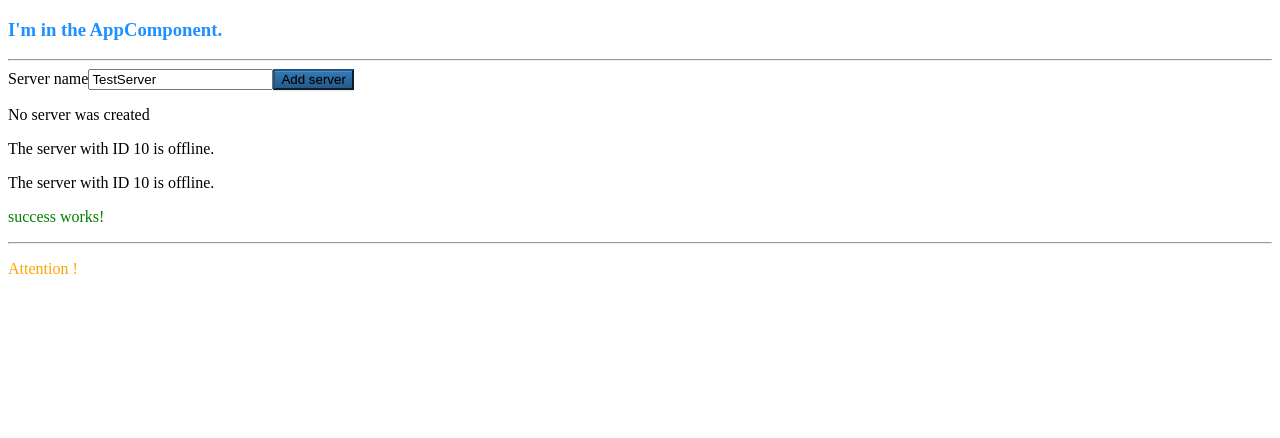
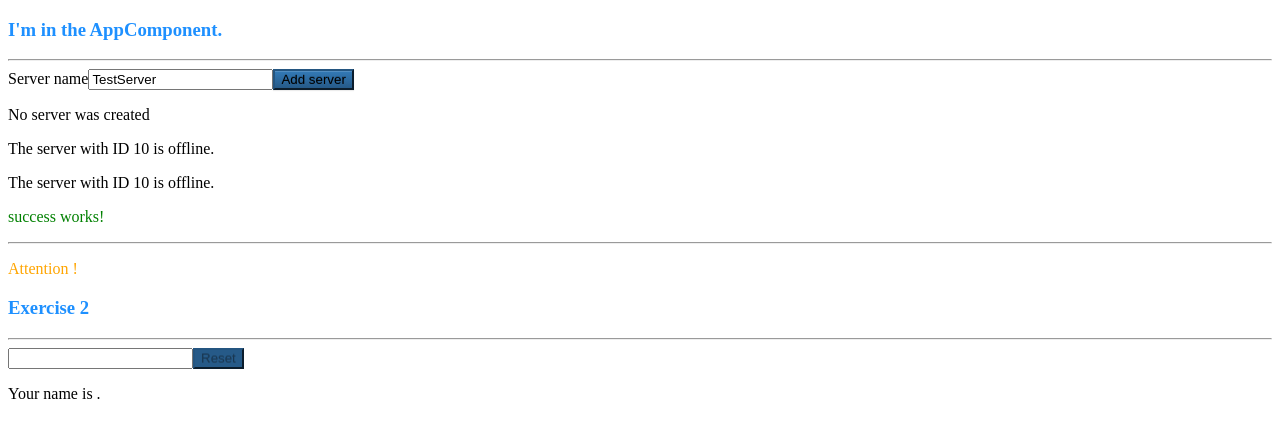
Before and after one commit to gwellan/angular, an Angular app in the folder my-first-app/: page / in a window 1280 px wide. Shown: the top 438 px of the page. Built offline with nearby package versions, Linux system fonts and the light colour scheme.

Commit message:
Exercise 2 : practicing databinding

```diff
--- a/my-first-app/src/app/app.component.html
+++ b/my-first-app/src/app/app.component.html
@@ -6,5 +6,10 @@
       <div class="app-servers"></div>
       <app-success></app-success>
     </div>
+    <div class="col-xs-12">
+      <h3>Exercise 2</h3>
+      <hr>
+      <app-username></app-username>
+    </div>
   </div>
 </div>
--- a/my-first-app/src/app/app.module.ts
+++ b/my-first-app/src/app/app.module.ts
@@ -7,6 +7,7 @@ import { ServerComponent } from './server/server.component';
 import { ServersComponent } from './servers/servers.component';
 import { SuccessComponent } from './alerts/success/success.component';
 import { WarningComponent } from './alerts/warning/warning.component';
+import { UsernameComponent } from './username/username.component';
 
 @NgModule({
   declarations: [
@@ -15,6 +16,7 @@ import { WarningComponent } from './alerts/warning/warning.component';
     ServersComponent,
     WarningComponent,
     SuccessComponent,
+    UsernameComponent,
   ],
   imports: [
     BrowserModule,
--- /dev/null
+++ b/my-first-app/src/app/username/username.component.html
@@ -0,0 +1,3 @@
+<input type="text" [(ngModel)]="username">
+<button class="btn btn-primary" [disabled]="username.length == 0" (click)="onResetUsername()">Reset</button>
+<p>Your name is {{ username }}.</p>
--- /dev/null
+++ b/my-first-app/src/app/username/username.component.ts
@@ -0,0 +1,20 @@
+import { Component, OnInit } from '@angular/core';
+
+@Component({
+  selector: 'app-username',
+  templateUrl: './username.component.html',
+  styleUrls: ['./username.component.css']
+})
+export class UsernameComponent implements OnInit {
+
+  username: string = '';
+
+  constructor() { }
+
+  ngOnInit(): void {
+  }
+
+  onResetUsername() {
+    this.username = '';
+  }
+}
```
Also changed, not shown: my-first-app/src/app/username/username.component.css (added).
